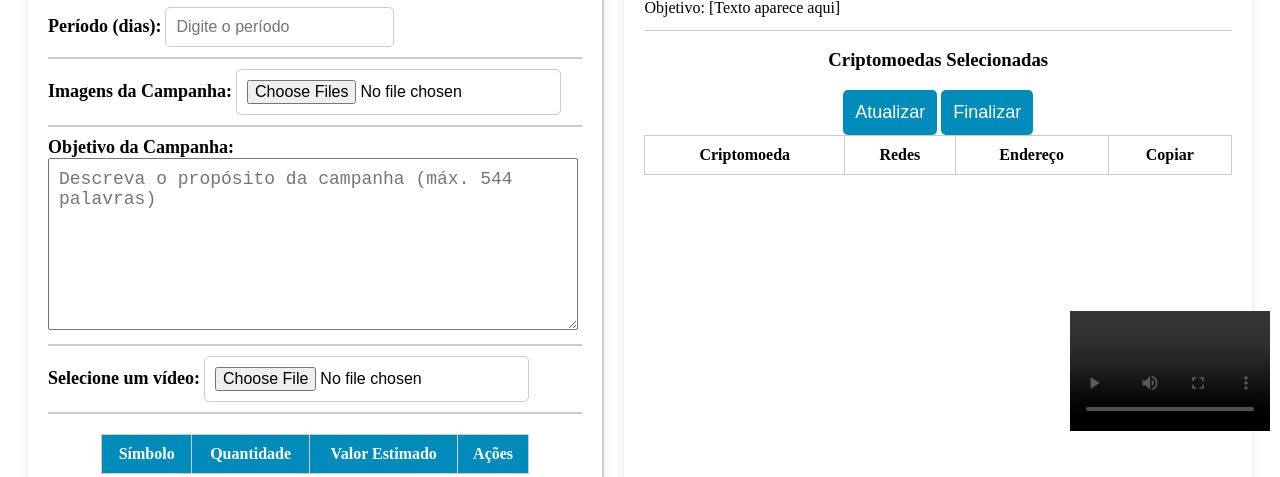
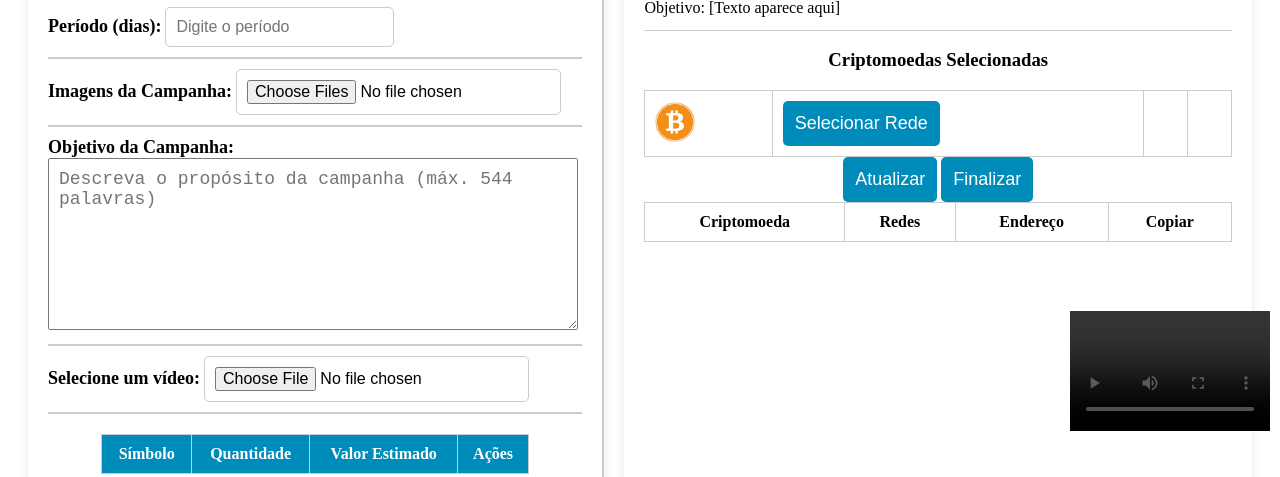
Before and after one commit to pasbispo/OneCoin, a website: page meu-onecoin.html in a window 1280 px wide. Shown: the part 359-836 px from the top of the page. Drawn offline with Linux system fonts and the light colour scheme.

Commit message:
Corrigindo a exibição de imagens estáticas no GitHub Pages

```diff
--- a/meu-onecoin.html
+++ b/meu-onecoin.html
@@ -93,7 +93,15 @@
         <p id="panel-goal">Objetivo: [Texto aparece aqui]</p>
 
         <h3>Criptomoedas Selecionadas</h3>
+        <table class="crypto-panel-table">
 
+            <tr>
+                <td><img src="static/img/btc.png" alt="Bitcoin"></td>
+                <td><button>Selecionar Rede</button></td>
+                <td><span id="panel-quantity"></span></td>
+                <td><span id="panel-address"></span></td>
+            </tr>
+        </table>
 
 
 
```
